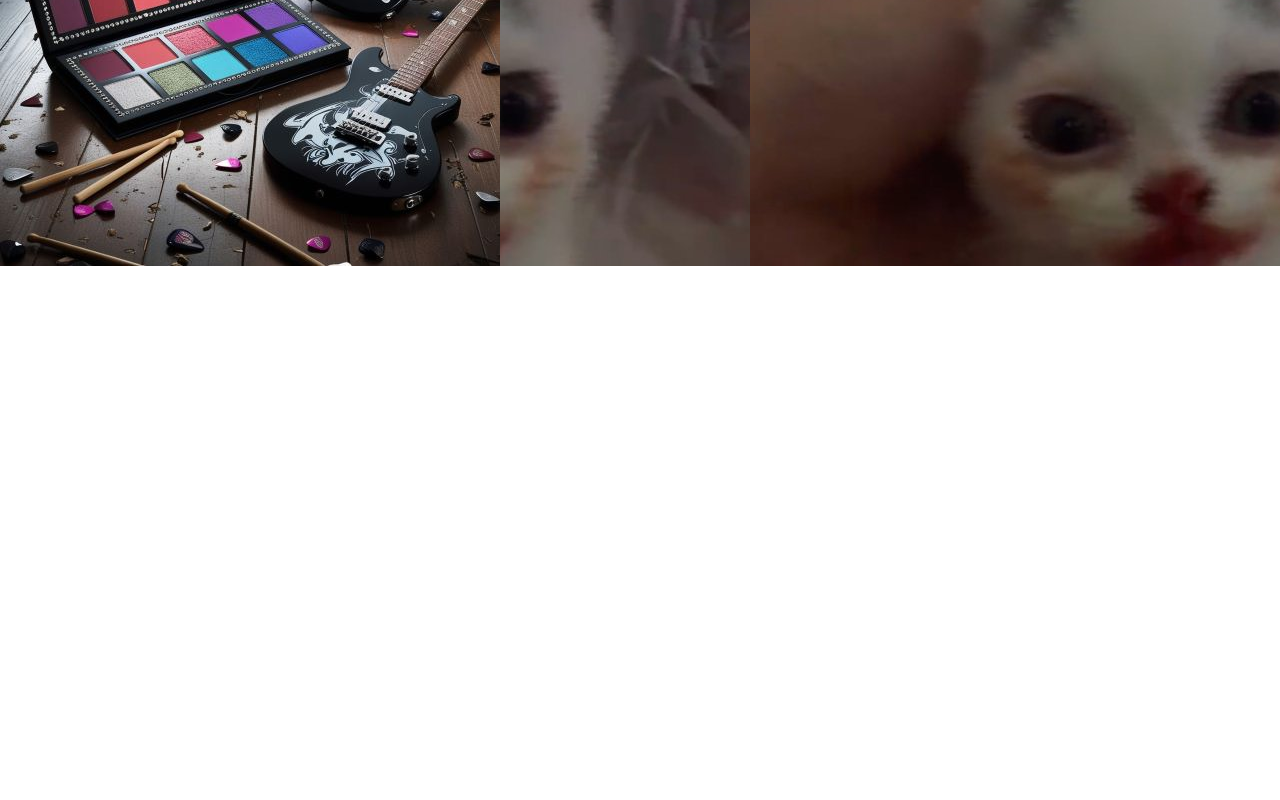
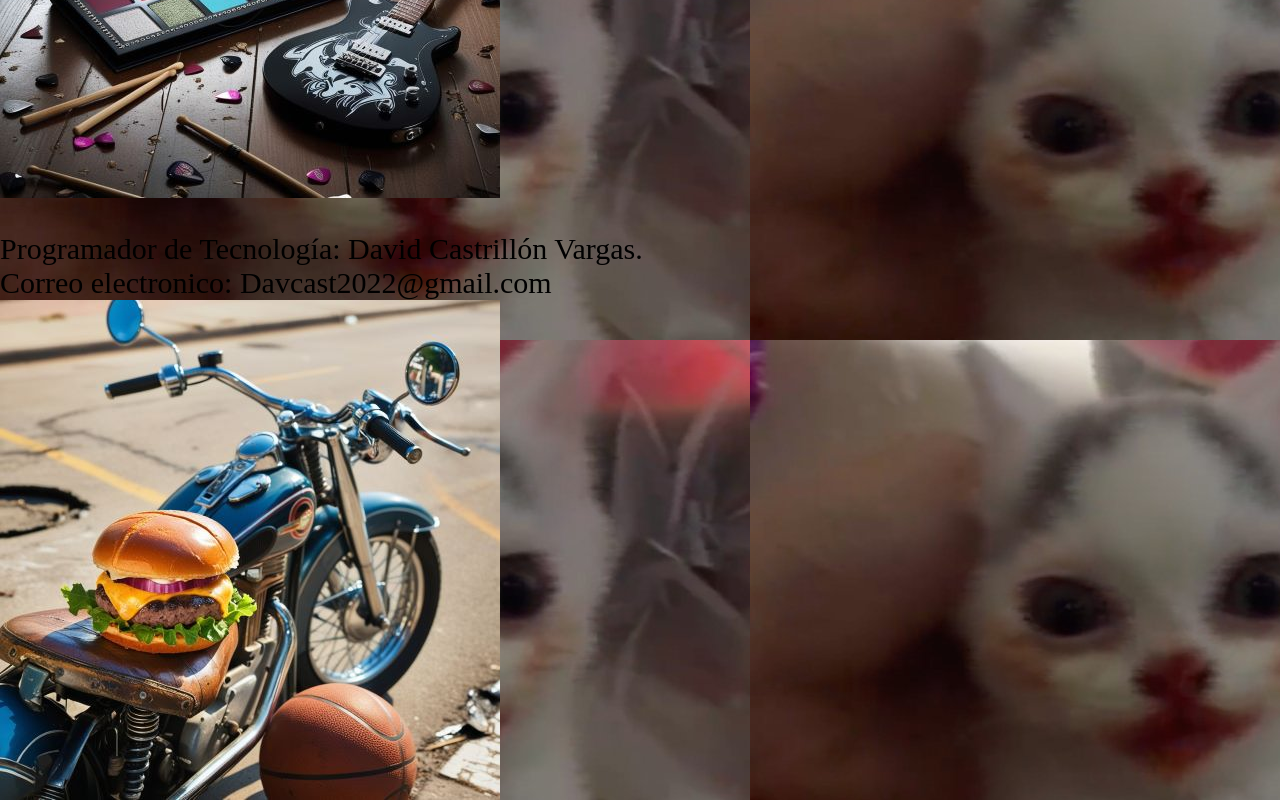
Before and after one commit to Nikocc0703/cosa-de-tecnologia, a plain HTML site: page contactos.html in a window 1280 px wide. Shown: the part 1106-1906 px from the top of the page. Before the commit the page ends 1372 px from the top, so only its background shows below. Drawn offline with Linux system fonts and the light colour scheme.

Commit message:
Add files via upload

```diff
--- a/contactos.html
+++ b/contactos.html
@@ -58,13 +58,20 @@
 <div class="texto">
 CONTACTOS <br>
 
-Programador de ingles: Nikolas David Cardona Correa
+Programador de ingles: Nikolas David Cardona Correa.
+<br>
+Correo electronico: Nikocc0703@gmail.com
 <div class="lacreatura"></div>
 <br>
-Programadora de Sociales: Mariangel Hincapie Yepes
+Programadora de Sociales: Mariangel Hincapie Yepes.
+<br>
+Correo electronico: Mariangelhincapiey@idem.edu.co
 <div class="lol"></div>
-
-
+<br>
+Programador de Tecnología: David Castrillón Vargas.
+<br>
+Correo electronico: Davcast2022@gmail.com
+<div class="muitotonto"></div>
 
 </div>
 
--- a/estilos.css
+++ b/estilos.css
@@ -2,10 +2,10 @@
 
 .texto{
 
-    font-size: 50px;
-    padding-top: 140px;
+    font-size: 30px;
+    padding-top: 100px;
     text-align: justify;
-    color: rgb(20, 20, 20);
+    color: rgb(0, 0, 0);
 }
 .principal{
    display: flex;
@@ -35,3 +35,23 @@ height: 500px;
 width: 500px;
 
 }
+.titulo {
+ font-size: 100px;
+ padding-top: 280px;
+ text-align: center;
+ color: white;
+
+}
+.muitotonto {
+background-image: url(muitotonto.jpg);
+background-repeat: no-repeat;
+height: 500px;
+width: 500px;
+
+}
+.imgexcel {
+    background-image: url(profesorhdp.jpg);
+    background-repeat: no-repeat;
+    height: 267px;
+    width: 400px;
+}
```
Also changed, not shown: ingles3.html (+16 -1 lines), muitotonto.jpg (added), profesorhdp.jpg, 2 other files.
